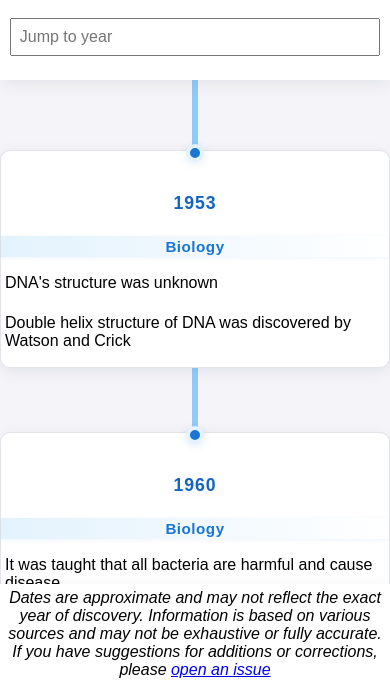
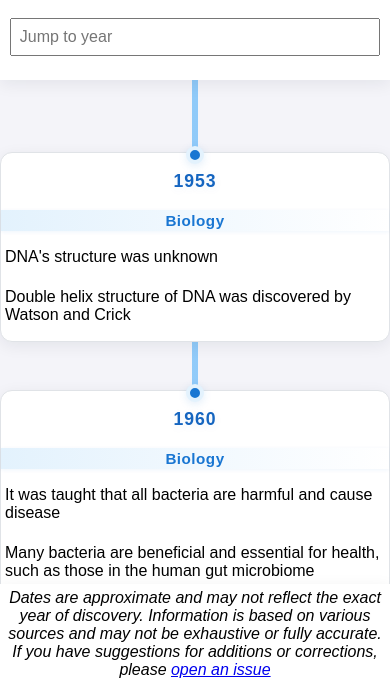
Before and after one commit to SageRalph/scientific-drift, a plain HTML site: page index.html in a window 390 px wide. Shown: the part 160-842 px from the top of the page. Drawn offline with Linux system fonts and the light colour scheme.

Commit message:
Update style.css

```diff
--- a/static/style.css
+++ b/static/style.css
@@ -143,13 +143,11 @@ footer {
 @media (max-width: 900px) {
   .timeline {
     width: 100%;
-    padding: 6px 0;
+    padding: 24px 0;
   }
   .timeline-item {
     width: 100%;
-    padding: 24px 0 0 0;
-    margin-bottom: 24px;
-    border-radius: 10px;
+    margin: 48px 0;
   }
   .timeline-teachings-row {
     gap: 10px;
@@ -173,7 +171,6 @@ footer {
 @media (max-width: 600px) {
   .timeline-year-heading {
     font-size: 1.1rem;
-    margin-bottom: 4px;
   }
   .timeline-field-heading {
     font-size: 0.95rem;
```
